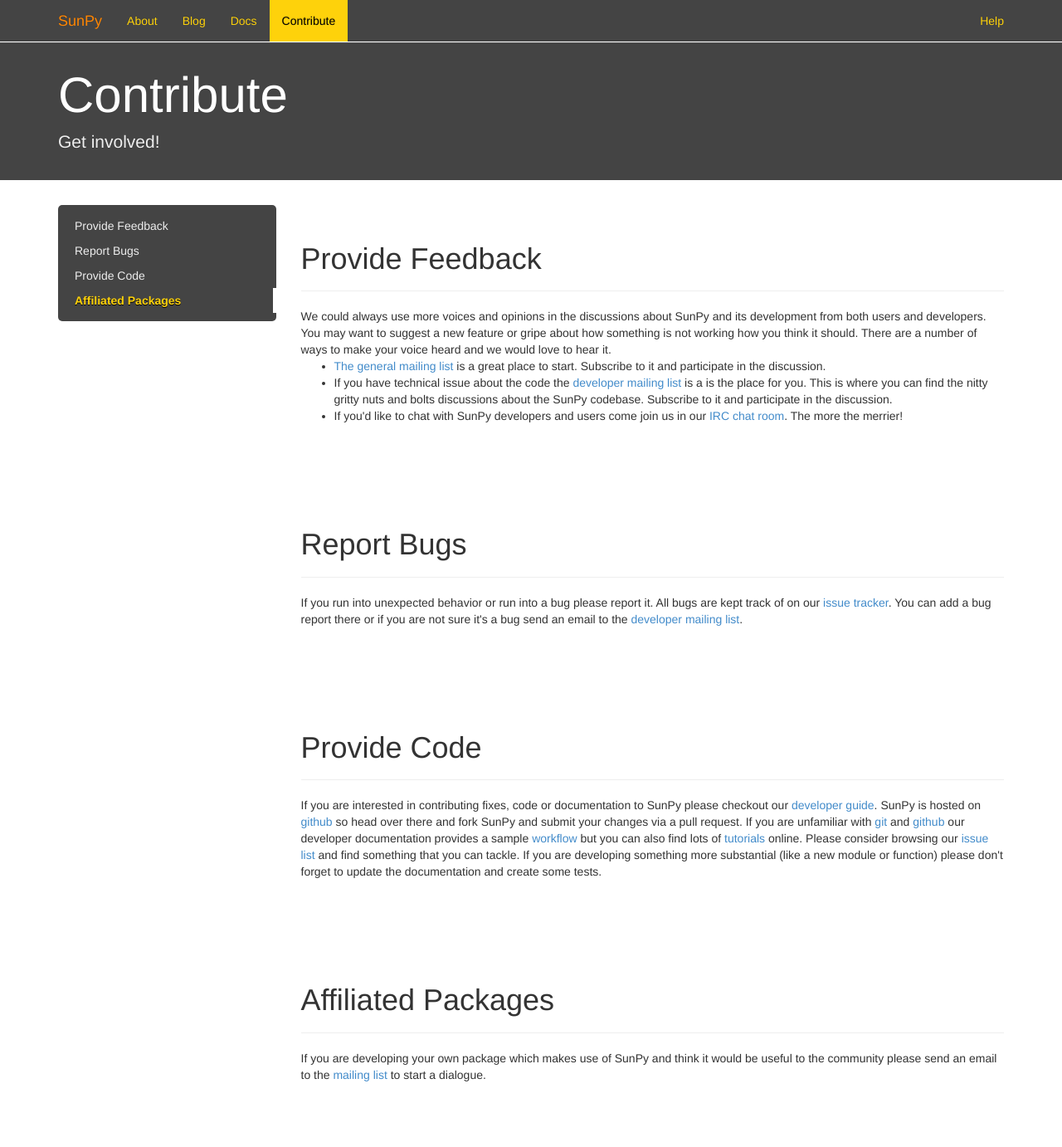
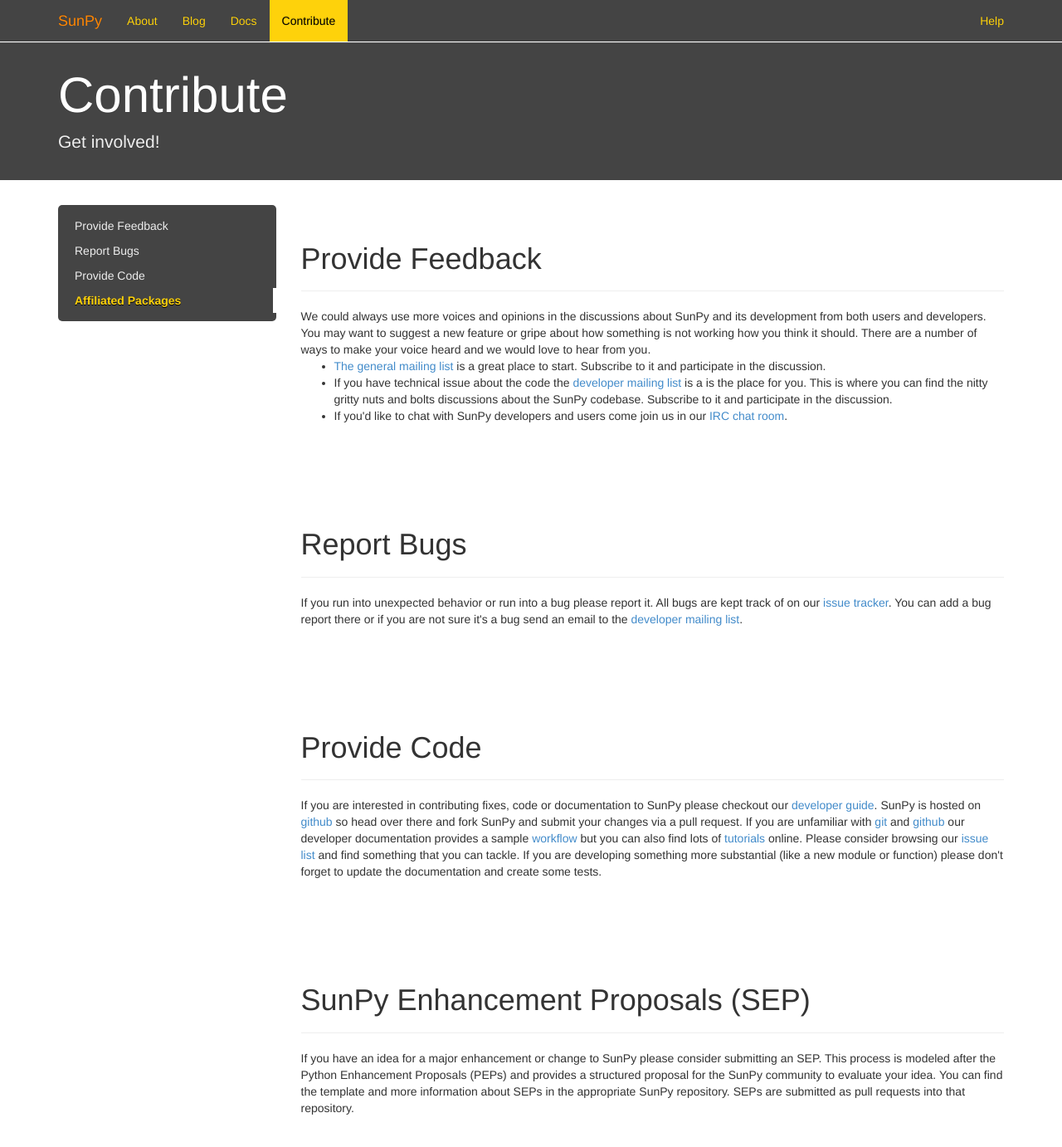
Before and after one commit to sunpy/sunpy.org, a Jekyll site: the page built from contribute.html, in a window 1280 px wide and 1400 px high. Shown: the top 1382 px of the window at 83% size. Built offline with Jekyll 4.4.1, drawn with Linux system fonts in a browser that asks for light colours; nearby versions of some CDN libraries; Markdown is read by kramdown in place of the engine named in the settings; comment, search, counter and statistics services are not loaded; some of the changed text lies outside the part shown.

Commit message:
added info about sunpy org in about.html and about sep in contribute.html

```diff
--- a/contribute.html
+++ b/contribute.html
@@ -13,15 +13,16 @@
   We could always use more voices and opinions in the discussions about SunPy and its
   development from both users and developers. You may want to suggest a new feature or
   gripe about how something is not working how you think it should.
-  There are a number of ways to make your voice heard and we would love to hear it.
+  There are a number of ways to make your voice heard and we would love to hear from you.
   <ul>
   <li><a href="https://groups.google.com/forum/#!forum/sunpy">The general mailing list</a> is a
   great place to start. Subscribe to it and participate in the discussion.</li>
-  <li>If you have technical issue about the code the <a href="https://groups.google.com/forum/#!forum/sunpy-dev">developer mailing list</a> is a
+  <li>If you have technical issue about the code the
+  <a href="https://groups.google.com/forum/#!forum/sunpy-dev">developer mailing list</a> is a
   is the place for you. This is where you can find the nitty gritty nuts and bolts discussions
   about the SunPy codebase. Subscribe to it and participate in the discussion.</li>
-  <li>If you'd like to chat with SunPy developers and users come join us in our <a href="http://webchat.freenode.net/?channels=sunpy">IRC chat room</a>.
-  The more the merrier!</li>
+  <li>If you'd like to chat with SunPy developers and users
+  come join us in our <a href="http://webchat.freenode.net/?channels=sunpy">IRC chat room</a>.</li>
   </ul>
 </div>
 
@@ -46,19 +47,32 @@
   and submit your changes via a pull request.
   If you are unfamiliar with <a href="http://git-scm.com">git</a> and <a href="http://github.com">github</a> our developer documentation provides a sample
   <a href="http://sunpy.readthedocs.org/en/stable/dev.html#version-control">workflow</a> but you can also find lots of <a href="http://readwrite.com/2013/09/30/understanding-github-a-journey-for-beginners-part-1#awesm=~opUWunJA2PgPRq">tutorials</a> online.
-  Please consider browsing our <a href="https://github.com/sunpy/sunpy/issues">issue list</a> and find something that you can tackle.
+  Please consider browsing our <a href="https://github.com/sunpy/sunpy/issues">issue list</a>
+  and find something that you can tackle.
   If you are developing something more substantial (like a new module or function) please
   don't forget to update the documentation and create some tests.
   </p>
 </div>
 
+<div class="bs-docs-section">
+  <div class="page-header">
+    <h1 id="code">SunPy Enhancement Proposals (SEP)</h1>
+  </div>
+  <p>If you have an idea for a major enhancement or change to SunPy please consider
+  submitting an SEP. This process is modeled after the Python Enhancement Proposals (PEPs)
+  and provides a structured proposal for the SunPy community to evaluate your idea.
+  You can find the template and more information about SEPs in the appropriate SunPy repository.
+  SEPs are submitted as pull requests into that repository.
+  </p>
+</div>
 
 <div class="bs-docs-section">
   <div class="page-header">
     <h1 id="packages">Affiliated Packages</h1>
   </div>
-  <p>If you are developing your own package which makes use of SunPy
-  and think it would be useful to the community please send an email to the <a href="https://groups.google.com/forum/#!forum/sunpy">mailing list</a>
-to start a dialogue.
+  <p>If you are developing your own package which depends on SunPy
+  and think it would be useful to the community please send
+  an email to the <a href="https://groups.google.com/forum/#!forum/sunpy">mailing list</a>
+  to start a dialogue.
   </p>
 </div>
```
Also changed, not shown: about.html (+90 -72 lines).
